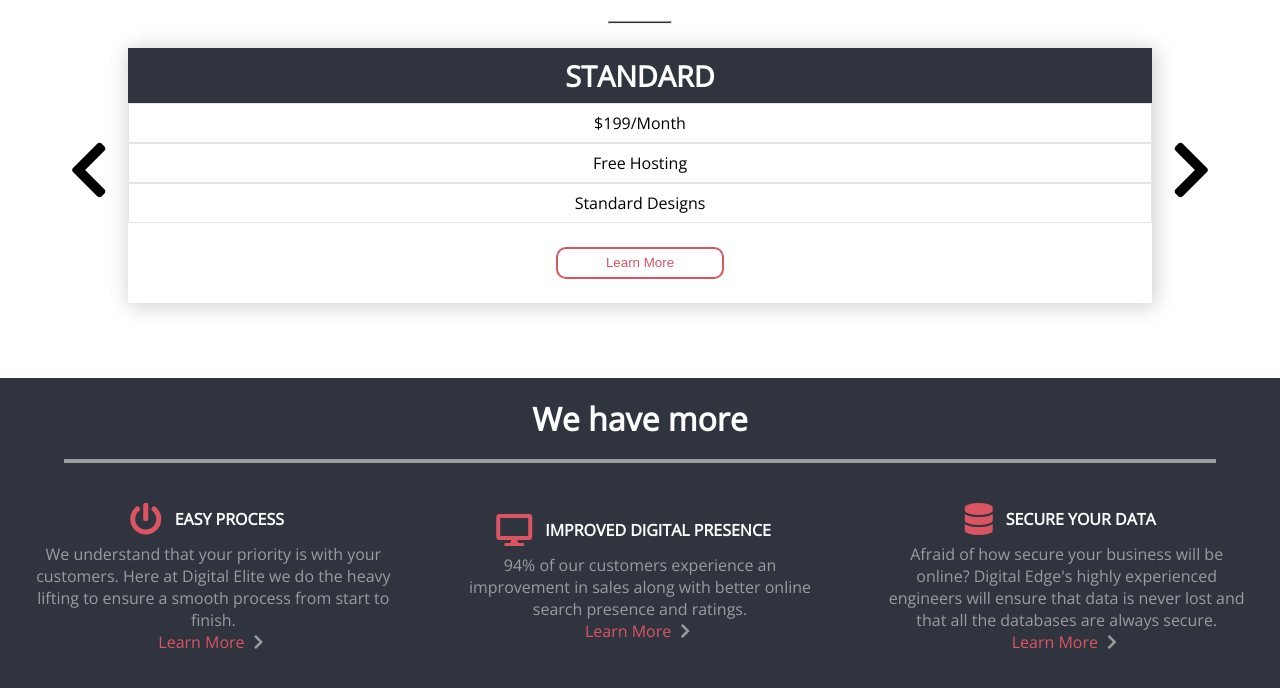
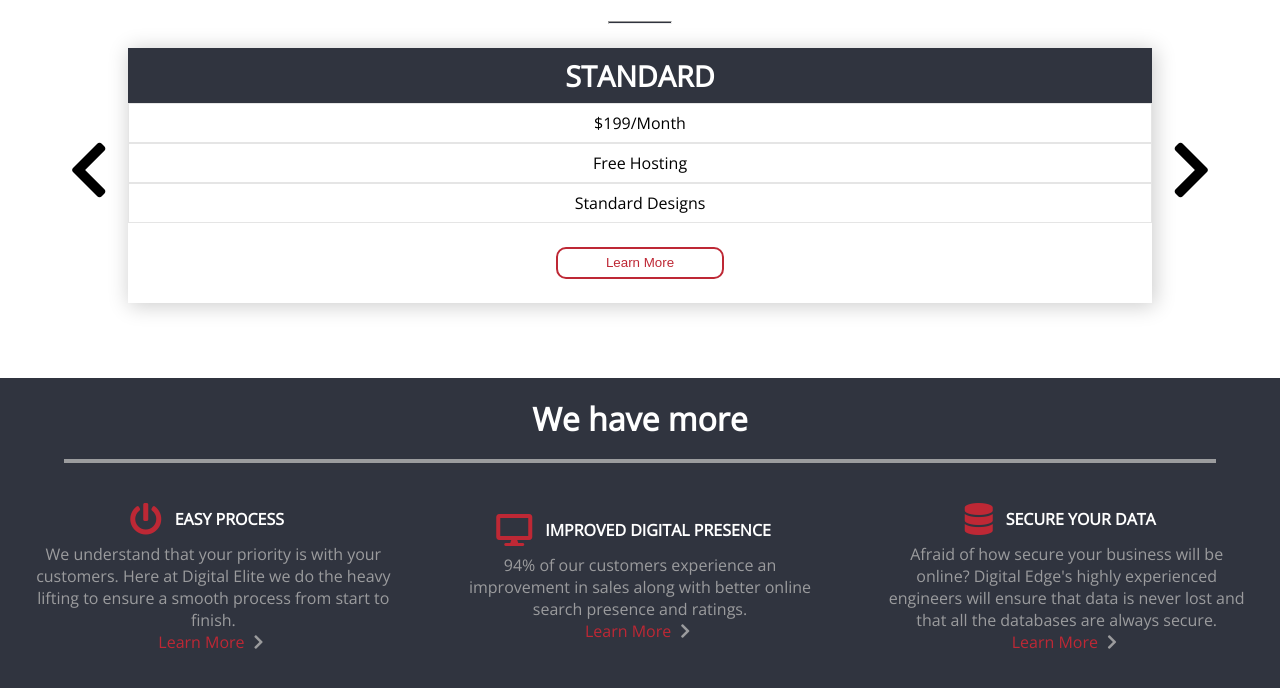
Before and after one commit to 3drdsh3in/digital-edge, a website: page index.html in a window 1280 px wide. Shown: the part 1072-1760 px from the top of the page. Drawn offline with nearby package versions, Linux system fonts and the light colour scheme.

Commit message:
final commit

```diff
--- a/scss/_variables.scss
+++ b/scss/_variables.scss
@@ -1,7 +1,8 @@
 // Theme Color:
-// $primary-theme-color: #be2835;
+// $secondary-theme-color: #DB5461;
 $primary-theme-color: #b3b3b3d0;
-$secondary-theme-color: #DB5461;
+$secondary-theme-color: #be2835;
+$hover-secondary-theme-color: #be2835cd;
 
 // Potential text colors:
 $text-color: rgb(0, 0, 0);
--- a/scss/style.scss
+++ b/scss/style.scss
@@ -542,6 +542,12 @@ body, html {
 .learn-more-link a {
     color: $secondary-theme-color;
     text-decoration: none;
+    transition: color 0s 0s;
+}
+
+.learn-more-link a:hover {
+    transition: color 0s 0s;
+    color: $hover-secondary-theme-color;
 }
 
 .learn-more-link i {
```
Also changed, not shown: css/style.css, 1 other file.
